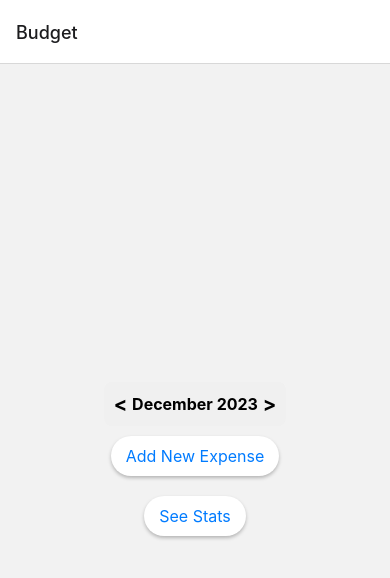
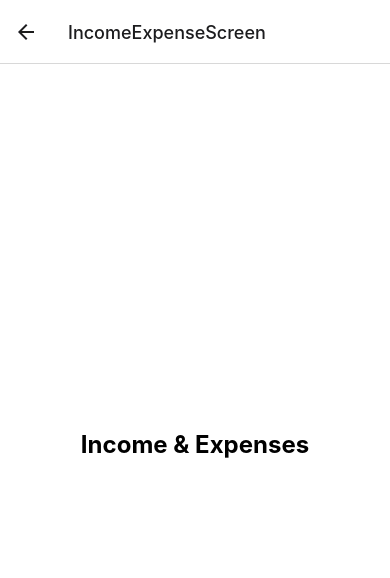
Before and after one commit to Maplestudent/ExpenseTracker, a React Native app: screen /IncomeExpenseScreen in a window 390 px wide. Shown: the top 578 px of the page. Built offline with nearby package versions, Linux system fonts and the light colour scheme.

Commit message:
compare screen

```diff
--- a/src/App.jsx
+++ b/src/App.jsx
@@ -1,10 +1,11 @@
 import { NavigationContainer } from '@react-navigation/native';
 import { createStackNavigator } from '@react-navigation/stack';
 import React from 'react';
-import { StorageProvider } from './components/Storage'; // Ensure this path is correct
+import { StorageProvider } from './components/Storage';
 import AddExpenseScreen from './screens/AddExpenseScreen';
 import BudgetScreen from './screens/BudgetScreen';
-import StatsScreen from './screens/StatsScreen'; // Ensure this path is correct
+import IncomeExpenseScreen from './screens/IncomeExpenseScreen'; // Import the screen
+import StatsScreen from './screens/StatsScreen';
 
 const Stack = createStackNavigator();
 
@@ -16,6 +17,7 @@ function App() {
           <Stack.Screen name="AddExpense" component={AddExpenseScreen} />
           <Stack.Screen name="Budget" component={BudgetScreen} />
           <Stack.Screen name="Stats" component={StatsScreen} />
+          <Stack.Screen name="IncomeExpenseScreen" component={IncomeExpenseScreen} />
         </Stack.Navigator>
       </NavigationContainer>
     </StorageProvider>
--- a/src/screens/BudgetScreen.jsx
+++ b/src/screens/BudgetScreen.jsx
@@ -17,6 +17,10 @@ function BudgetScreen() {
     const handleStatsScreen = () => {
         console.log('See Stats button tapped');
         navigation.navigate('Stats');
+    };
+
+    const handleIncomeExpenseScreen = () => {
+        navigation.navigate('IncomeExpenseScreen'); // Navigate to IncomeExpenseScreen
     };
 
     const handlePreviousMonth = () => {
@@ -79,6 +83,9 @@ function BudgetScreen() {
             <TouchableOpacity style={styles.button} onPress={handleStatsScreen}>
                 <Text style={styles.text}>See Stats</Text>
             </TouchableOpacity>
+            <TouchableOpacity style={styles.button} onPress={handleIncomeExpenseScreen}>
+                <Text style={styles.text}>View Income & Expenses</Text>
+            </TouchableOpacity>
 
 
         </View>
--- /dev/null
+++ b/src/screens/IncomeExpenseScreen.jsx
@@ -0,0 +1,30 @@
+// IncomeExpenseScreen.jsx
+import React from 'react';
+import { StyleSheet, Text, View } from 'react-native';
+
+function IncomeExpenseScreen() {
+  return (
+    <View style={styles.container}>
+      <Text style={styles.title}>Income & Expenses</Text>
+      {/* Further implementation goes here */}
+    </View>
+  );
+}
+
+const styles = StyleSheet.create({
+  container: {
+    flex: 1,
+    justifyContent: 'center',
+    alignItems: 'center',
+    backgroundColor: '#fff', // You can change the background color
+  },
+  title: {
+    fontSize: 24,
+    fontWeight: 'bold',
+    marginBottom: 20, // Add some space below the title
+    // You can add more styling here
+  },
+  // Additional styles can be added here if needed
+});
+
+export default IncomeExpenseScreen;
```
